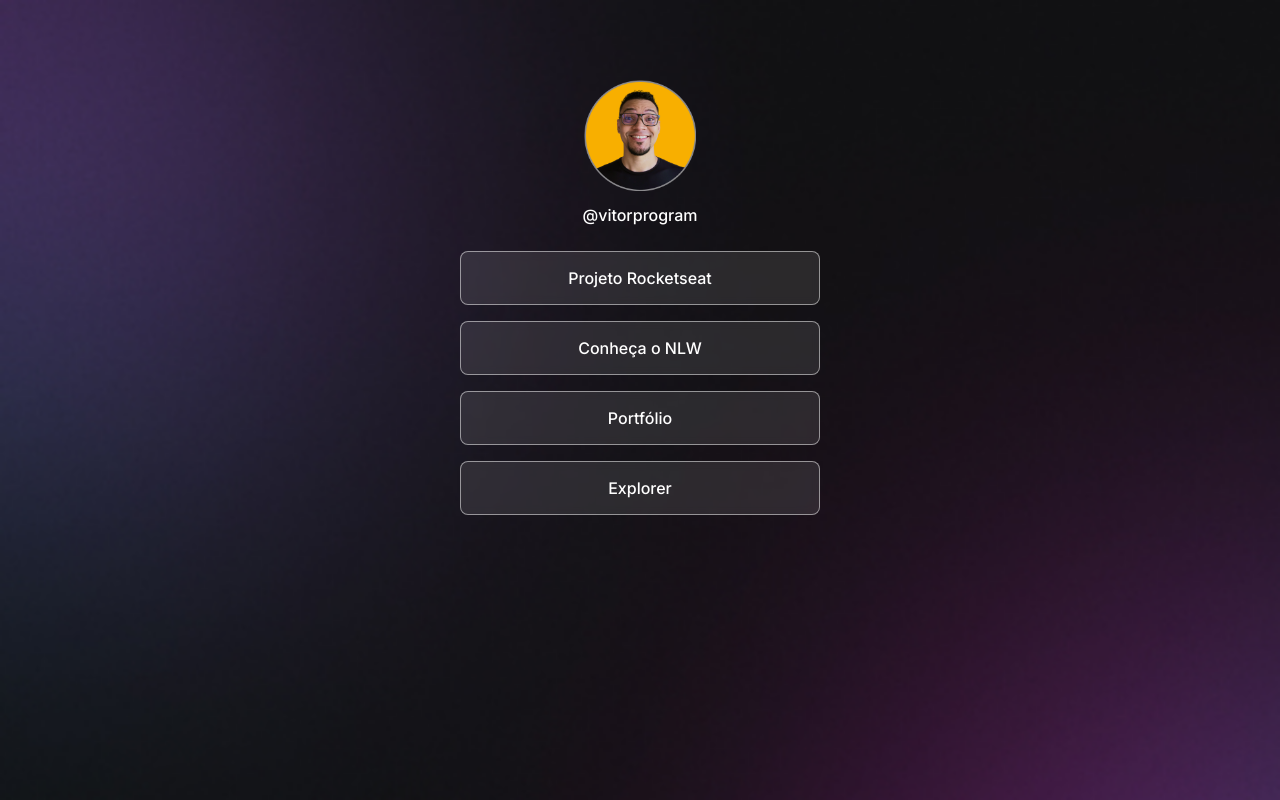
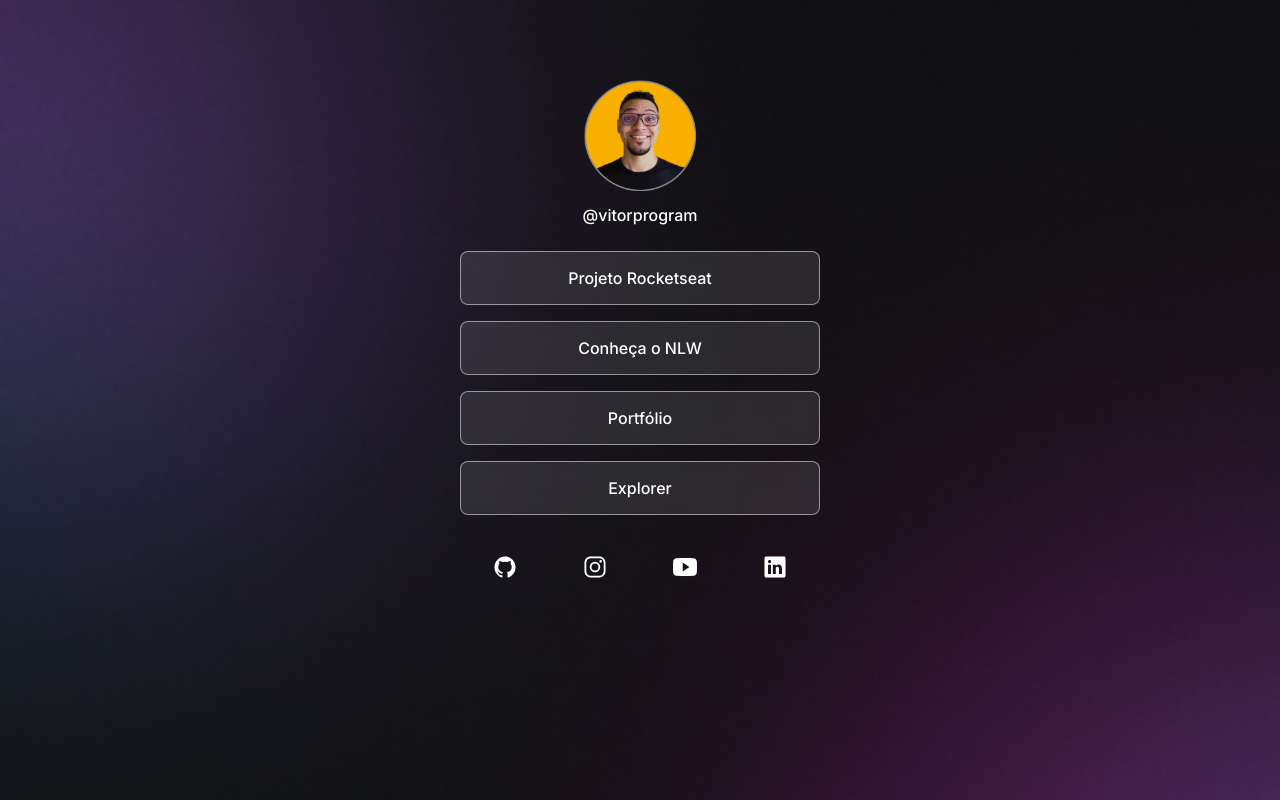
Before and after one commit to VitorProgram/Devlinks, a plain HTML site: page index.html in a window 1280 px wide. Drawn offline with nearby package versions, Linux system fonts and the light colour scheme.

Commit message:
social links area finished

```diff
--- a/css/style.css
+++ b/css/style.css
@@ -59,3 +59,23 @@ ul li a:hover {
     border: 1.5px solid #fff;
     background:rgba(255, 255, 255, 0.05);
 }
+
+/*social links*/
+#social-links {
+    display: flex;
+    justify-content: space-around;
+    padding: 1.5rem 0;
+    font-size: 1.5rem;
+}
+
+#social-links a {
+    display: flex;
+    align-items: center;
+    justify-content: center;
+    padding: 1rem;
+    transition: background 0.4s;
+    border-radius: 50%;
+}
+#social-links a:hover {
+    background: rgba(255, 255, 255, 0.2);
+}
--- a/index.html
+++ b/index.html
@@ -34,5 +34,24 @@
                 <a href="">Explorer</a>
             </li>
         </ul>
+
+        <div id="social-links">
+            <a href="https://github.com/VitorProgram">
+                <ion-icon name="logo-github"></ion-icon>
+            </a>
+            <a href="https://www.instagram.com/vitor_program">
+                <ion-icon name="logo-instagram"></ion-icon>
+            </a>
+            <a href="https://youtube.com">
+                <ion-icon name="logo-youtube"></ion-icon>
+            </a>
+            <a href="https://www.linkedin.com/in/vitorprogram/">
+                <ion-icon name="logo-linkedin"></ion-icon>
+            </a>
+        </div>
+    </div>
+
+    <script type="module" src="https://unpkg.com/ionicons@5.5.2/dist/ionicons/ionicons.esm.js"></script>
+    <script nomodule src="https://unpkg.com/ionicons@5.5.2/dist/ionicons/ionicons.js"></script>
 </body>
 </html>
```
